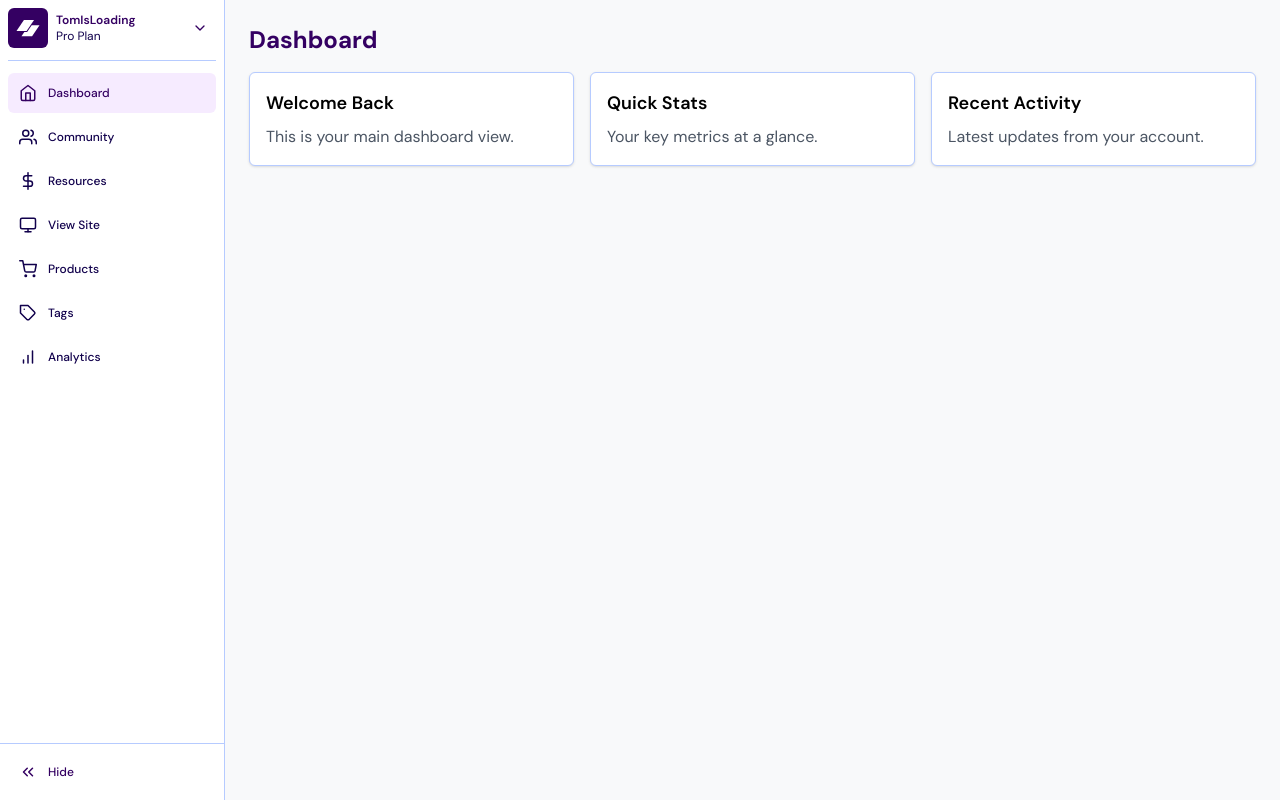
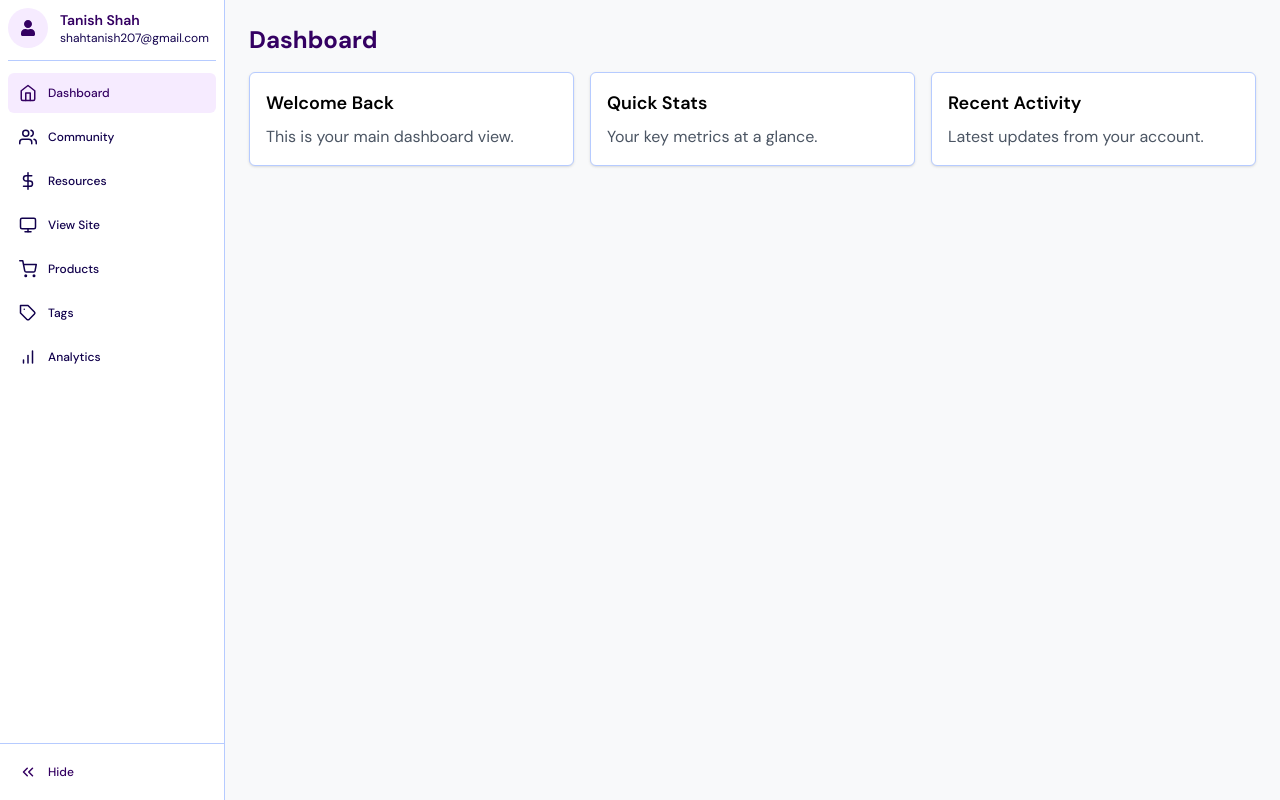
Before and after one commit to YashManek1/HackMate, a React (Vite) app in the folder frontend/: page /dashboard in a window 1280 px wide. Built offline with nearby package versions, Linux system fonts and the light colour scheme.

Commit message:
Profile page created

```diff
--- a/frontend/src/Component/Sidebar.jsx
+++ b/frontend/src/Component/Sidebar.jsx
@@ -1,7 +1,7 @@
 // src/Sidebar.jsx
 import React, { useState } from "react";
 import "../Styles/Sidebar.css";
-import { useNavigate, useLocation } from "react-router-dom";
+import { useNavigate, useLocation, Link } from "react-router-dom";
 import {
   FiBarChart,
   FiChevronDown,
@@ -13,6 +13,7 @@ import {
   FiTag,
   FiUsers,
 } from "react-icons/fi";
+import { FaUser } from "react-icons/fa";
 import { motion } from "framer-motion";
 
 export const Sidebar = () => {
@@ -30,9 +31,12 @@ const SidebarLeft = () => {
 
   // Highlight "Resources" for /dashboard/resources and /dashboard/resources/*
   const [selected, setSelected] = useState(
-    currentPath.includes("/dashboard/resources") ? "Resources" :
-    currentPath === "/dashboard" ? "Dashboard" :
-    currentPath.split("/").pop().charAt(0).toUpperCase() + currentPath.split("/").pop().slice(1) || "Dashboard"
+    currentPath.includes("/dashboard/resources")
+      ? "Resources"
+      : currentPath === "/dashboard"
+      ? "Dashboard"
+      : currentPath.split("/").pop().charAt(0).toUpperCase() +
+          currentPath.split("/").pop().slice(1) || "Dashboard"
   );
 
   return (
@@ -166,21 +170,40 @@ const Option = ({ Icon, title, path, selected, setSelected, open, notifs }) => {
 };
 
 const TitleSection = ({ open }) => {
+  const profileImage = null;
+  const userName = null;
+  const userEmail = null;
   return (
     <div className="mb-3 border-b border-[#b6cbff] pb-3">
-      <div className="flex cursor-pointer items-center justify-between rounded-md transition-colors hover:bg-[#f6ebff] hover:bg-opacity-50">
-        <div className="flex items-center gap-2">
-          <Logo />
+      <div className="flex items-center justify-between rounded-md transition-colors">
+        <div className="flex items-center gap-3">
+          {profileImage ? (
+            <img
+              src={profileImage}
+              alt="Profile"
+              className="h-10 w-10 rounded-full"
+            />
+          ) : (
+            <div className="flex h-10 w-10 items-center justify-center rounded-full bg-[#f6ebff]">
+              <FaUser className="text-[#340062]" />
+            </div>
+          )}
           {open && (
             <motion.div
               layout
               initial={{ opacity: 0, y: 12 }}
               animate={{ opacity: 1, y: 0 }}
               transition={{ delay: 0.125 }}
-              style={{ fontFamily: "var(--font-outfit)" }}
+              style={{ fontFamily: "var(--font-dmsans)" }}
             >
-              <span className="block text-xs font-semibold text-[#340062]">TomIsLoading</span>
-              <span className="block text-xs text-[#11014c]">Pro Plan</span>
+              <Link className="block text-sm font-semibold text-[#340062]"
+                to="/dashboard/profile"
+              >
+                {userName? userName:"Tanish Shah"}
+              </Link>
+              <span className="block text-xs text-[#11014c]">
+              {userEmail? userEmail:"shahtanish207@gmail.com"}
+              </span>
             </motion.div>
           )}
         </div>
```
